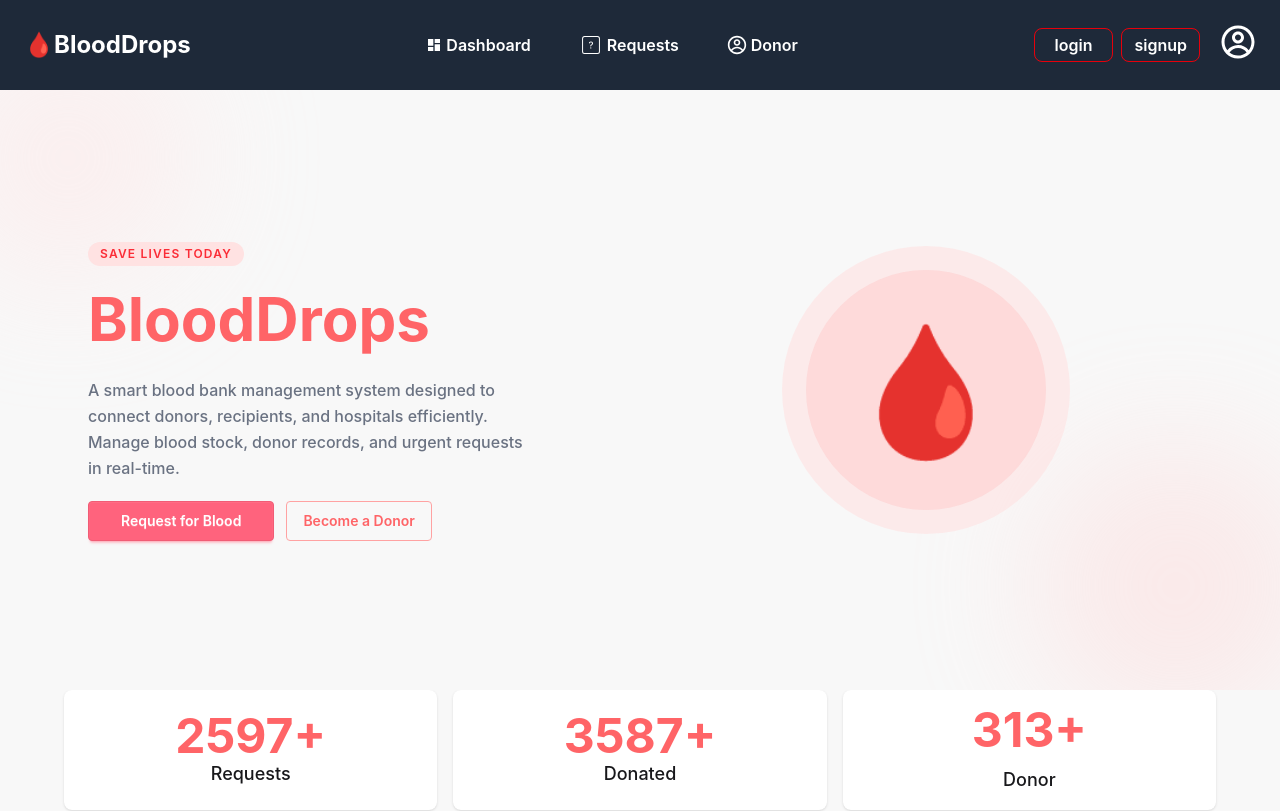
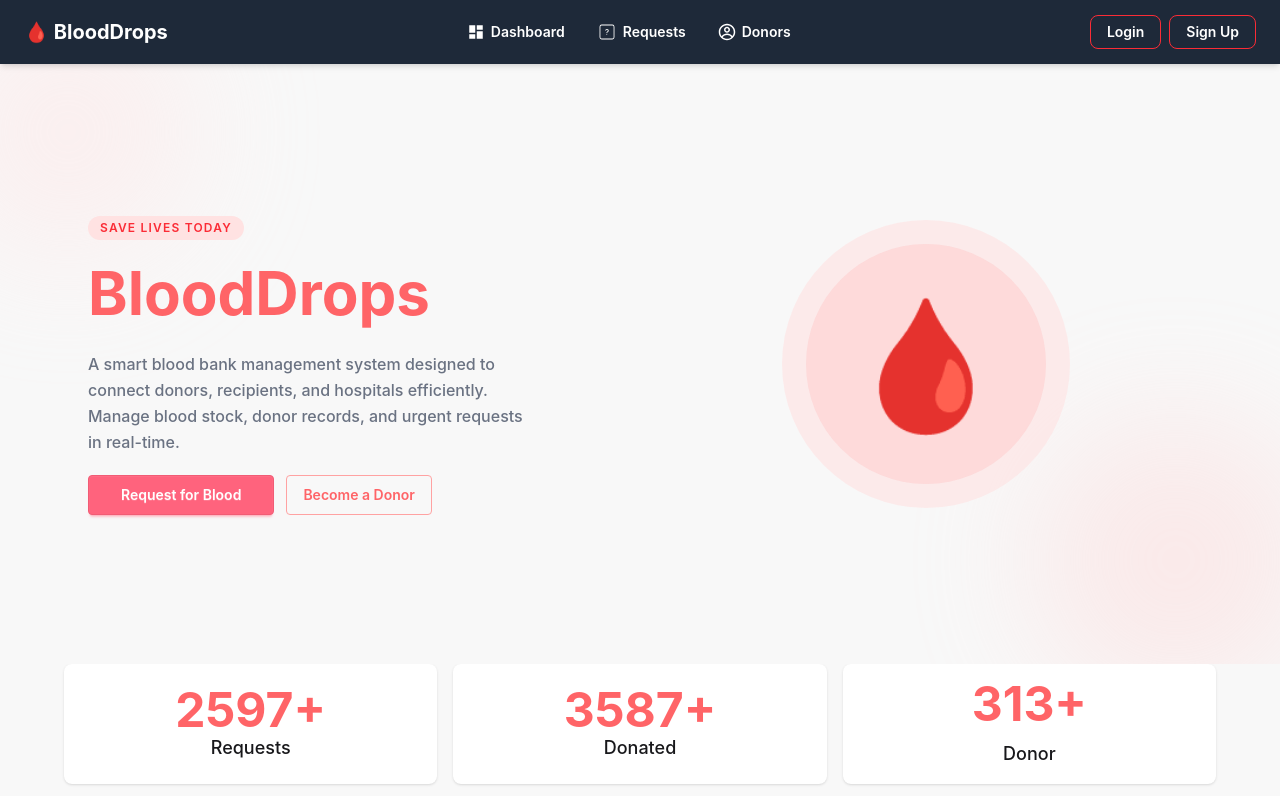
Before and after one commit to SayemImran/Blood-Drops, a React (Vite) app: page / in a window 1280 px wide. Shown: the top 811 px of the page. Built offline with nearby package versions, Linux system fonts and the light colour scheme.

Commit message:
nav retouhced

```diff
--- /dev/null
+++ b/src/components/activation/Activateaccount.jsx
@@ -0,0 +1,73 @@
+import { useEffect, useState } from "react";
+import { useParams, Link } from "react-router";
+import apiClient from "../services/api-Client";
+
+const ActivateAccount = () => {
+  const { uid, token } = useParams();
+  const [status, setStatus] = useState("loading"); // "loading" | "success" | "error"
+
+  useEffect(() => {
+    const activate = async () => {
+      try {
+        await apiClient.post("/auth/users/activation/", { uid, token });
+        setStatus("success");
+      } catch (err) {
+        setStatus("error");
+      }
+    };
+    activate();
+  }, [uid, token]);
+
+  return (
+    <div className="min-h-screen flex items-center justify-center bg-gray-100 px-4">
+      <div className="bg-white rounded-2xl shadow-sm border border-gray-100 p-10 max-w-md w-full text-center">
+        {status === "loading" && (
+          <>
+            <div className="text-5xl mb-4 animate-pulse">🩸</div>
+            <h2 className="text-xl font-bold text-gray-800 mb-2">
+              Activating your account...
+            </h2>
+            <p className="text-gray-400 text-sm">Please wait a moment.</p>
+          </>
+        )}
+
+        {status === "success" && (
+          <>
+            <div className="text-5xl mb-4">✅</div>
+            <h2 className="text-xl font-bold text-gray-800 mb-2">
+              Account Activated!
+            </h2>
+            <p className="text-gray-500 text-sm mb-6">
+              Your account has been successfully activated. You can now sign in.
+            </p>
+            <Link to="/login">
+              <button className="btn btn-error text-white font-semibold px-8">
+                Go to Login
+              </button>
+            </Link>
+          </>
+        )}
+
+        {status === "error" && (
+          <>
+            <div className="text-5xl mb-4">❌</div>
+            <h2 className="text-xl font-bold text-gray-800 mb-2">
+              Activation Failed
+            </h2>
+            <p className="text-gray-500 text-sm mb-6">
+              The activation link is invalid or has already been used. Try
+              registering again or contact support.
+            </p>
+            <Link to="/register">
+              <button className="btn btn-error text-white font-semibold px-8">
+                Back to Register
+              </button>
+            </Link>
+          </>
+        )}
+      </div>
+    </div>
+  );
+};
+
+export default ActivateAccount;
--- a/src/layouts/Navbar.jsx
+++ b/src/layouts/Navbar.jsx
@@ -1,87 +1,164 @@
-import { useState } from "react";
+import { useState, useRef, useEffect } from "react";
 import { CgProfile } from "react-icons/cg";
 import { CiSquareQuestion } from "react-icons/ci";
 import { MdDashboard } from "react-icons/md";
-import { Link } from "react-router";
+import { HiMenuAlt3, HiX } from "react-icons/hi";
+import { Link, useLocation } from "react-router";
 import useAuthContext from "../hook/useAuthContext";
 
+const navLinks = [
+  { to: "/dashboard", label: "Dashboard", icon: <MdDashboard className="text-lg" /> },
+  { to: "/requests",  label: "Requests",  icon: <CiSquareQuestion className="text-xl" /> },
+  { to: "/donors",    label: "Donors",    icon: <CgProfile className="text-lg" /> },
+];
+
 const Navbar = () => {
-  const [toggle, setToggle] = useState(false);
-  const handleToggle = () => {
-    setToggle(!toggle);
+  const { user, logoutUser } = useAuthContext();
+  const location = useLocation();
+
+  const [mobileOpen, setMobileOpen] = useState(false);
+  const [dropdownOpen, setDropdownOpen] = useState(false);
+  const dropdownRef = useRef(null);
+
+  // Close dropdown when clicking outside
+  useEffect(() => {
+    const handler = (e) => {
+      if (dropdownRef.current && !dropdownRef.current.contains(e.target)) {
+        setDropdownOpen(false);
+      }
     };
-  const { user } = useAuthContext();
+    document.addEventListener("mousedown", handler);
+    return () => document.removeEventListener("mousedown", handler);
+  }, []);
+
+  // Close mobile menu on route change
+  useEffect(() => {
+    setMobileOpen(false);
+    setDropdownOpen(false);
+  }, [location.pathname]);
+
+  const isActive = (path) => location.pathname === path;
+
+  const linkCls = (path) =>
+    `flex items-center gap-1.5 px-3 py-1.5 rounded-md text-sm font-semibold transition-colors
+    ${isActive(path)
+      ? "text-red-400 border border-red-400"
+      : "text-white hover:text-red-400 hover:border hover:border-red-400"}`;
+
   return (
-    <>
-      <div className="flex justify-between items-center p-6 bg-gray-800">
-        <div>
-          <Link to="/">
-            <button className="text-2xl text-white font-bold">
-              🩸BloodDrops
-            </button>
+    <nav className="bg-gray-800 sticky top-0 z-50 shadow-md">
+      <div className="max-w-7xl mx-auto px-4 sm:px-6 flex items-center justify-between h-16">
+
+        {/* Logo */}
+        <Link to="/" className="text-xl font-bold text-white hover:text-red-400 transition-colors shrink-0">
+          🩸 BloodDrops
         </Link>
-        </div>
-        <div>
-          <div className="flex justify-center items-center">
-            <ul className="flex gap-8 text-white font-semibold">
-              <Link to="/dashboard">
-                <li className="flex gap-1 items-center hover:text-red-400 rounded-md hover:border-1 hover:border-red-400 hover:bg-transparent px-2 py-1">
-                  <MdDashboard />
-                  Dashboard
+
+        {/* Desktop nav links */}
+        <ul className="hidden md:flex items-center gap-2">
+          {navLinks.map(({ to, label, icon }) => (
+            <li key={to}>
+              <Link to={to} className={linkCls(to)}>
+                {icon} {label}
+              </Link>
             </li>
-              </Link>
-              <Link to="/requests">
-                <li className="flex gap-1 items-center hover:text-red-400 rounded-md hover:border-1 hover:border-red-400 hover:bg-transparent px-2 py-1">
-                  <CiSquareQuestion className="text-2xl" />
-                  Requests
-                </li>
-              </Link>
-              <Link to="donors">
-                <li className="flex gap-1 items-center hover:text-red-400 rounded-md hover:border-1 hover:border-red-400 hover:bg-transparent px-2 py-1">
-                  <CgProfile className="text-xl" />
-                  Donor
-                </li>
-              </Link>
+          ))}
         </ul>
-          </div>
-        </div>
-        <div className="flex gap-5 items-center justify-center">
-          {user ? (
-            ""
-          ) : (
-            <div className="flex gap-2 text-white">
+
+        {/* Right side */}
+        <div className="flex items-center gap-3">
+
+          {/* Auth buttons (desktop, logged out) */}
+          {!user && (
+            <div className="hidden md:flex items-center gap-2">
               <Link to="/login">
-                <button className="font-semibold px-5 py-1 border-1 border-red-600 hover:bg-red-400 rounded-lg bg-transparent">
-                  login
+                <button className="text-sm font-semibold px-4 py-1.5 border border-red-500 text-white hover:bg-red-400 rounded-lg transition-colors">
+                  Login
                 </button>
               </Link>
               <Link to="/register">
-                <button className="font-semibold px-3 py-1 border-1 border-red-600 hover:bg-red-400 rounded-lg bg-transparent">
-                  signup
+                <button className="text-sm font-semibold px-4 py-1.5 border border-red-500 text-white hover:bg-red-400 rounded-lg transition-colors">
+                  Sign Up
                 </button>
               </Link>
             </div>
           )}
-          <div className="justify-center">
-            <button onClick={handleToggle} className="realtive">
-              <CgProfile className="text-4xl text-white hover:text-red-400" />
+
+          {/* Profile dropdown (logged in) */}
+          {user && (
+            <div className="relative" ref={dropdownRef}>
+              <button
+                onClick={() => setDropdownOpen((p) => !p)}
+                className="flex items-center gap-2 text-white hover:text-red-400 transition-colors"
+              >
+                <div className="w-8 h-8 rounded-full bg-red-400 flex items-center justify-center text-white font-bold text-sm">
+                  {user?.username?.[0]?.toUpperCase() ?? <CgProfile />}
+                </div>
+                <span className="hidden sm:block text-sm font-semibold">{user?.username}</span>
               </button>
-            {toggle && (
-              <div className="absolute top-20 right-15 bg-gray-700 px-8 py-1 rounded-lg">
-                <ul className="text-white font-semibold">
-                  <Link to="/profile">
-                    <li>Profile</li>
+
+              {dropdownOpen && (
+                <div className="absolute right-0 top-11 w-44 bg-gray-700 rounded-xl shadow-lg py-1 border border-gray-600 overflow-hidden">
+                  <Link to="/profile" className="flex items-center gap-2 px-4 py-2.5 text-sm text-white hover:bg-gray-600 transition-colors">
+                    <CgProfile /> Profile
                   </Link>
-                  <li>
-                    <a href="#">Logout</a>
-                  </li>
-                </ul>
+                  <div className="border-t border-gray-600 my-1" />
+                  <button
+                    onClick={logoutUser}
+                    className="w-full text-left flex items-center gap-2 px-4 py-2.5 text-sm text-red-400 hover:bg-gray-600 transition-colors"
+                  >
+                    Logout
+                  </button>
                 </div>
               )}
             </div>
+          )}
+
+          {/* Hamburger (mobile) */}
+          <button
+            onClick={() => setMobileOpen((p) => !p)}
+            className="md:hidden text-white hover:text-red-400 transition-colors p-1"
+            aria-label="Toggle menu"
+          >
+            {mobileOpen ? <HiX className="text-2xl" /> : <HiMenuAlt3 className="text-2xl" />}
+          </button>
         </div>
       </div>
-    </>
+
+      {/* Mobile menu */}
+      {mobileOpen && (
+        <div className="md:hidden bg-gray-800 border-t border-gray-700 px-4 pb-4 pt-2 space-y-1">
+          {navLinks.map(({ to, label, icon }) => (
+            <Link
+              key={to}
+              to={to}
+              className={`flex items-center gap-2 px-3 py-2.5 rounded-lg text-sm font-semibold transition-colors
+                ${isActive(to)
+                  ? "text-red-400 bg-gray-700"
+                  : "text-white hover:text-red-400 hover:bg-gray-700"}`}
+            >
+              {icon} {label}
+            </Link>
+          ))}
+
+          {/* Auth buttons (mobile, logged out) */}
+          {!user && (
+            <div className="flex gap-2 pt-2 border-t border-gray-700 mt-2">
+              <Link to="/login" className="flex-1">
+                <button className="w-full text-sm font-semibold px-4 py-2 border border-red-500 text-white hover:bg-red-400 rounded-lg transition-colors">
+                  Login
+                </button>
+              </Link>
+              <Link to="/register" className="flex-1">
+                <button className="w-full text-sm font-semibold px-4 py-2 border border-red-500 text-white hover:bg-red-400 rounded-lg transition-colors">
+                  Sign Up
+                </button>
+              </Link>
+            </div>
+          )}
+        </div>
+      )}
+    </nav>
   );
 };
 
--- a/src/pages/Register.jsx
+++ b/src/pages/Register.jsx
@@ -184,9 +184,9 @@ const Register = () => {
               className="border border-gray-300 rounded-md p-2 focus:outline-none focus:ring-2 focus:ring-red-400 w-full bg-white text-gray-500"
             >
               <option value="">Gender</option>
-              <option value="Male">Male</option>
-              <option value="Female">Female</option>
-              <option value="Other">Other</option>
+              <option value="male">Male</option>
+              <option value="female">Female</option>
+              <option value="other">Other</option>
             </select>
             {errors.gender && <p className="text-red-500 text-sm">{errors.gender.message}</p>}
           </div>
--- a/src/pages/Requests.jsx
+++ b/src/pages/Requests.jsx
@@ -19,10 +19,11 @@ const Requests = () => {
     <div className="max-w-6xl mx-auto gap-6 grid grid-cols-1 md:grid-cols-2 lg:grid-cols-3">
       {requests.map((request) => (
         <RequestCard
+        key={request.id}
           blood_group={request.blood_group}
           location={request.location}
           description={request.description}
-          is_active={request.is_active}
+          is_active={request.is_active}k
         />
       ))}
     </div>
--- a/src/routes/AppRoutes.jsx
+++ b/src/routes/AppRoutes.jsx
@@ -7,21 +7,25 @@ import Dashboard from "../dashboard/Dashboard";
 import DonorProfile from "../profile/Donorprofile";
 import Donors from "../pages/Donors";
 import Requests from "../pages/Requests";
+import ActivateAccount from "../components/activation/Activateaccount";
 
 const AppRoutes = () => {
-    return (
-        <Routes>
-            <Route path="/" element={<Home/>}/>
-            <Route element={<MainLayout/>}>
-            <Route path="login" element={<Login/>}/>
-            <Route path="register" element={<Register/>}/>
-            <Route path="dashboard" element={<Dashboard/>}/>
-            <Route path="profile" element={<DonorProfile/>}/>
-            <Route path="donors" element={<Donors/>}/>
-            <Route path="requests" element={<Requests/>}/>
-            </Route>
-        </Routes>
-    );
+  return (
+    <Routes>
+      <Route path="/" element={<Home />} />
+
+      <Route path="/activate/:uid/:token" element={<ActivateAccount />} />
+
+      <Route element={<MainLayout />}>
+        <Route path="login" element={<Login />} />
+        <Route path="register" element={<Register />} />
+        <Route path="dashboard" element={<Dashboard />} />
+        <Route path="profile" element={<DonorProfile />} />
+        <Route path="donors" element={<Donors />} />
+        <Route path="requests" element={<Requests />} />
+      </Route>
+    </Routes>
+  );
 };
 
 export default AppRoutes;
```
Also changed, not shown: src/dashboard/Dashboard.jsx (+28 -2 lines). Lines whose indentation alone changed are shown as unchanged.
